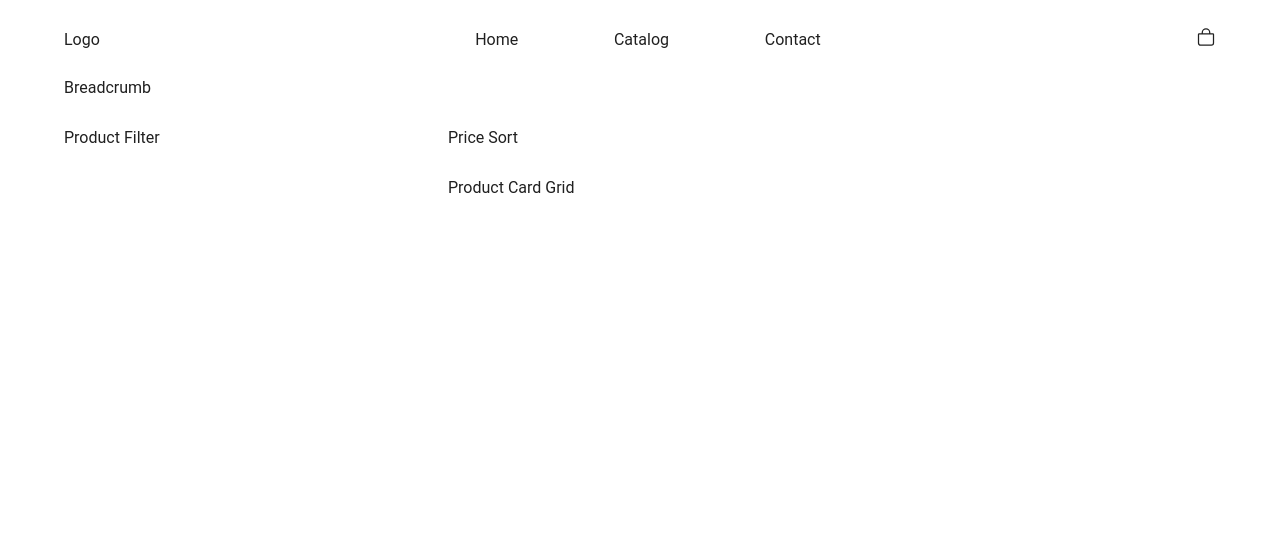
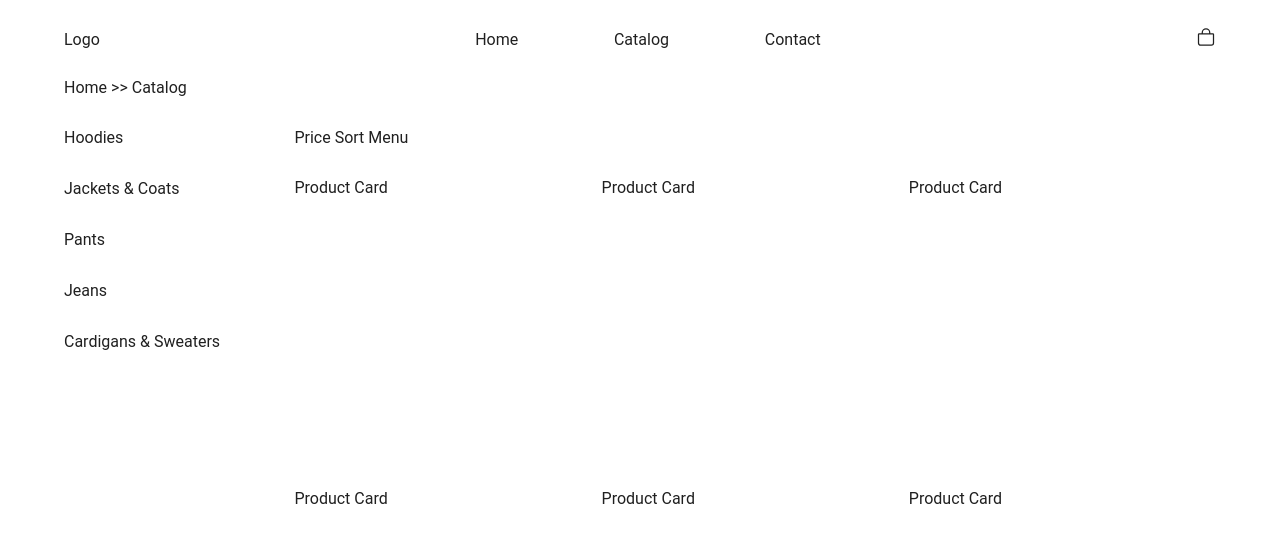
Before and after one commit to JacksonJ97/clothing-store, a React (Create React App) app: page /shop in a window 1280 px wide. Shown: the top 542 px of the page. Built offline with nearby package versions, Linux system fonts and the light colour scheme.

Commit message:
a more detailed layout of the catalog page

```diff
--- a/src/containers/Shop/Shop.js
+++ b/src/containers/Shop/Shop.js
@@ -3,7 +3,7 @@ import styled from "styled-components";
 // Styles
 const Wrapper = styled.main`
   display: grid;
-  grid-template-columns: repeat(3, 1fr);
+  grid-template-columns: 20% repeat(2, 1fr);
   grid-template-rows: 50px 50px 1fr;
   padding: 0 5%;
 
@@ -15,6 +15,10 @@ const Wrapper = styled.main`
   .product-filter {
     grid-column: 1 / 2;
     grid-row: 2 / 4;
+
+    div {
+      margin-bottom: 2em;
+    }
   }
 
   .price-sort {
@@ -25,16 +29,33 @@ const Wrapper = styled.main`
   .product-card-grid {
     grid-column: 2 / 4;
     grid-row: 3 / 4;
+
+    display: grid;
+    grid-template-columns: repeat(3, 1fr);
+    grid-template-rows: repeat(2, 1fr);
   }
 `;
 
 const Shop = () => {
   return (
     <Wrapper>
-      <div className="breadcrumb">Breadcrumb</div>
-      <div className="product-filter">Product Filter</div>
-      <div className="price-sort">Price Sort</div>
-      <div className="product-card-grid">Product Card Grid</div>
+      <div className="breadcrumb">Home {">>"} Catalog</div>
+      <div className="product-filter">
+        <div>Hoodies</div>
+        <div>Jackets {"&"} Coats</div>
+        <div>Pants</div>
+        <div>Jeans</div>
+        <div>Cardigans {"&"} Sweaters</div>
+      </div>
+      <div className="price-sort">Price Sort Menu</div>
+      <div className="product-card-grid">
+        <div>Product Card</div>
+        <div>Product Card</div>
+        <div>Product Card</div>
+        <div>Product Card</div>
+        <div>Product Card</div>
+        <div>Product Card</div>
+      </div>
     </Wrapper>
   );
 };
```
Also changed, not shown: src/components/ProductCard/ProductCard.js (added).
